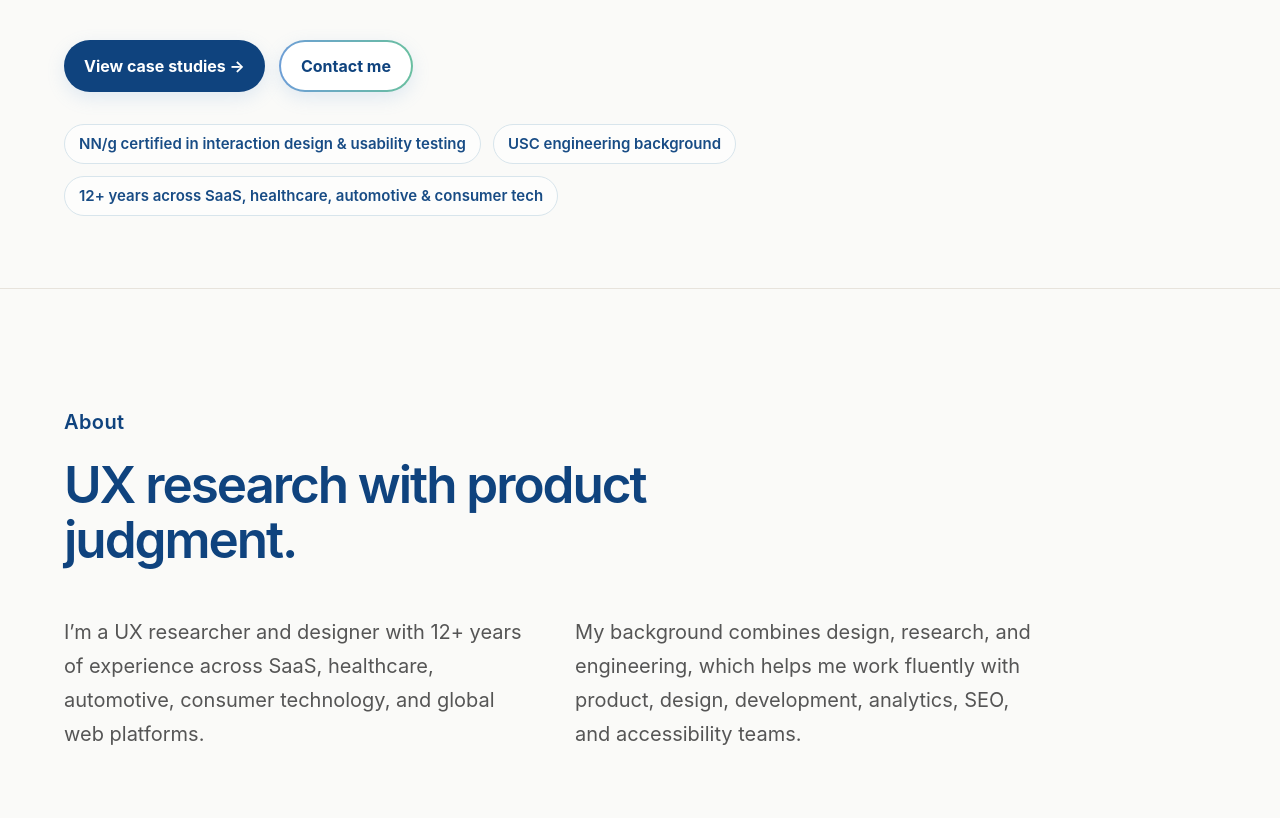
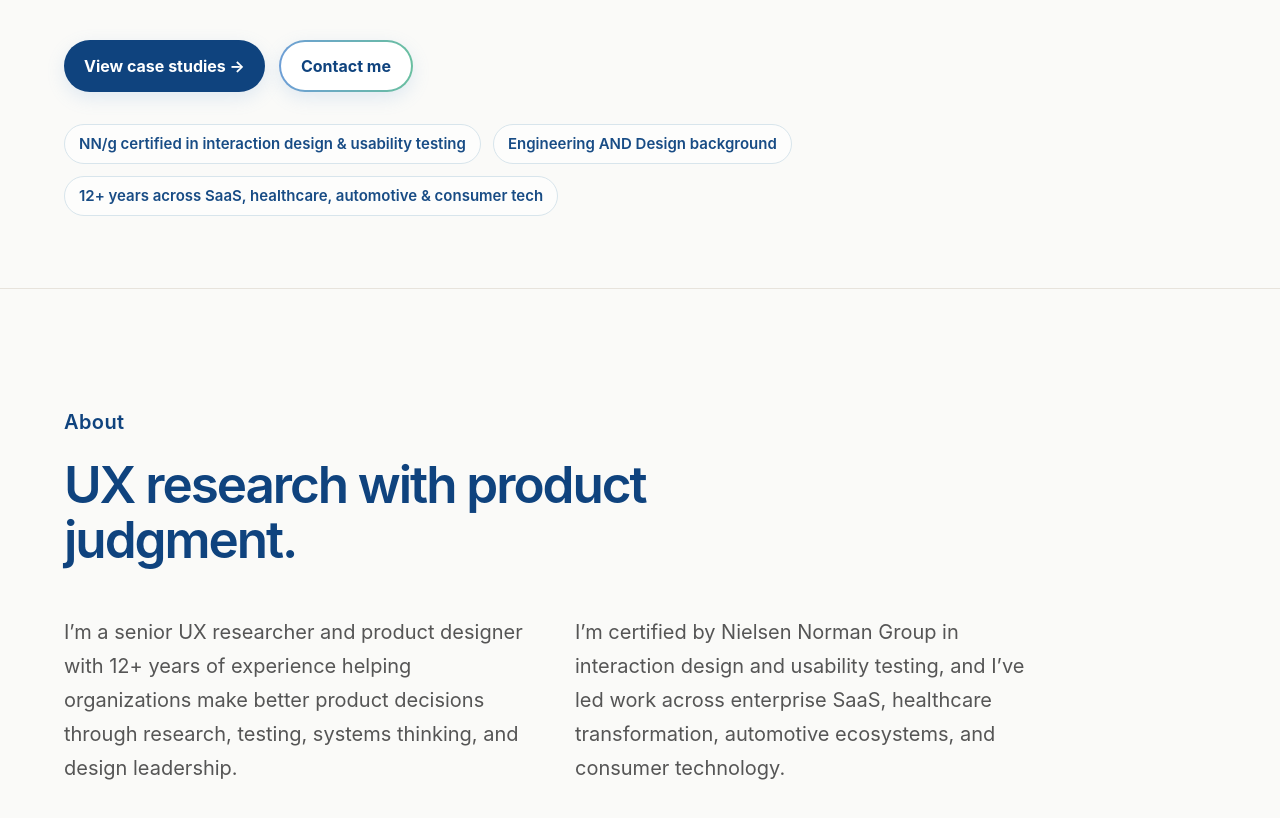
Before and after one commit to micheleroohani/michele-harper-portfolio, a React (Vite) app: page / in a window 1280 px wide. Shown: the part 530-1348 px from the top of the page. Built offline with nearby package versions, Linux system fonts and the light colour scheme.

Commit message:
Revise UX researcher and designer description
Updated professional background description to emphasize seniority and expertise in product decisions.

```diff
--- a/src/main.jsx
+++ b/src/main.jsx
@@ -101,7 +101,7 @@ const copyEmail = async () => {
           </div>
           <div className="credibilityBar">
   <span>NN/g certified in interaction design & usability testing</span>
-  <span>USC engineering background</span>
+  <span>Engineering AND Design background</span>
   <span>12+ years across SaaS, healthcare, automotive & consumer tech</span>
 </div>
         </div>
@@ -112,10 +112,10 @@ const copyEmail = async () => {
         <h2>UX research with product judgment.</h2>
         <div className="twoCol">
           <p>
-            I’m a UX researcher and designer with 12+ years of experience across SaaS, healthcare, automotive, consumer technology, and global web platforms.
+            I’m a senior UX researcher and product designer with 12+ years of experience helping organizations make better product decisions through research, testing, systems thinking, and design leadership.
           </p>
           <p>
-            My background combines design, research, and engineering, which helps me work fluently with product, design, development, analytics, SEO, and accessibility teams.
+           I’m certified by Nielsen Norman Group in interaction design and usability testing, and I’ve led work across enterprise SaaS, healthcare transformation, automotive ecosystems, and consumer technology.
           </p>
         </div>
       </section>
```
